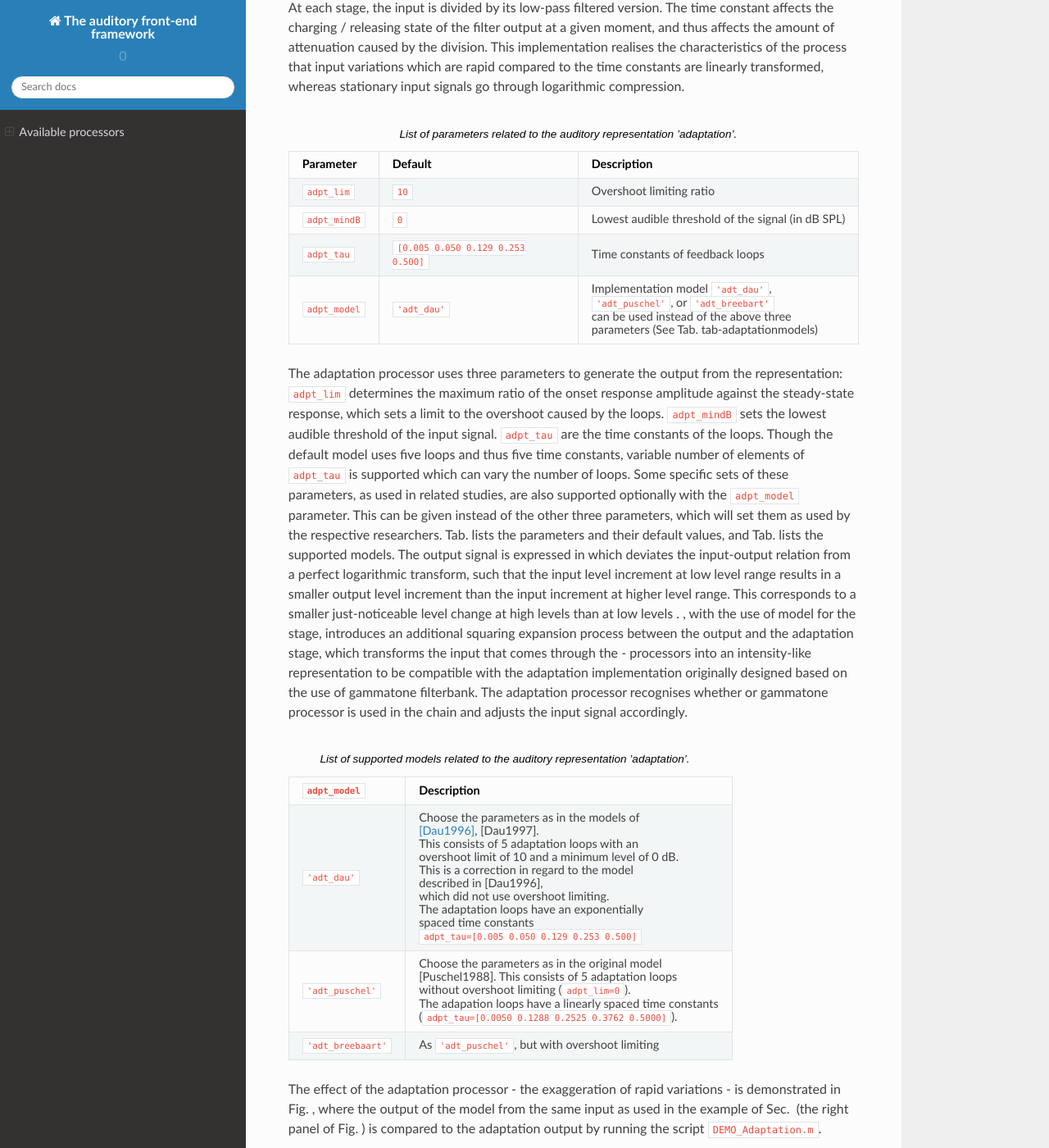
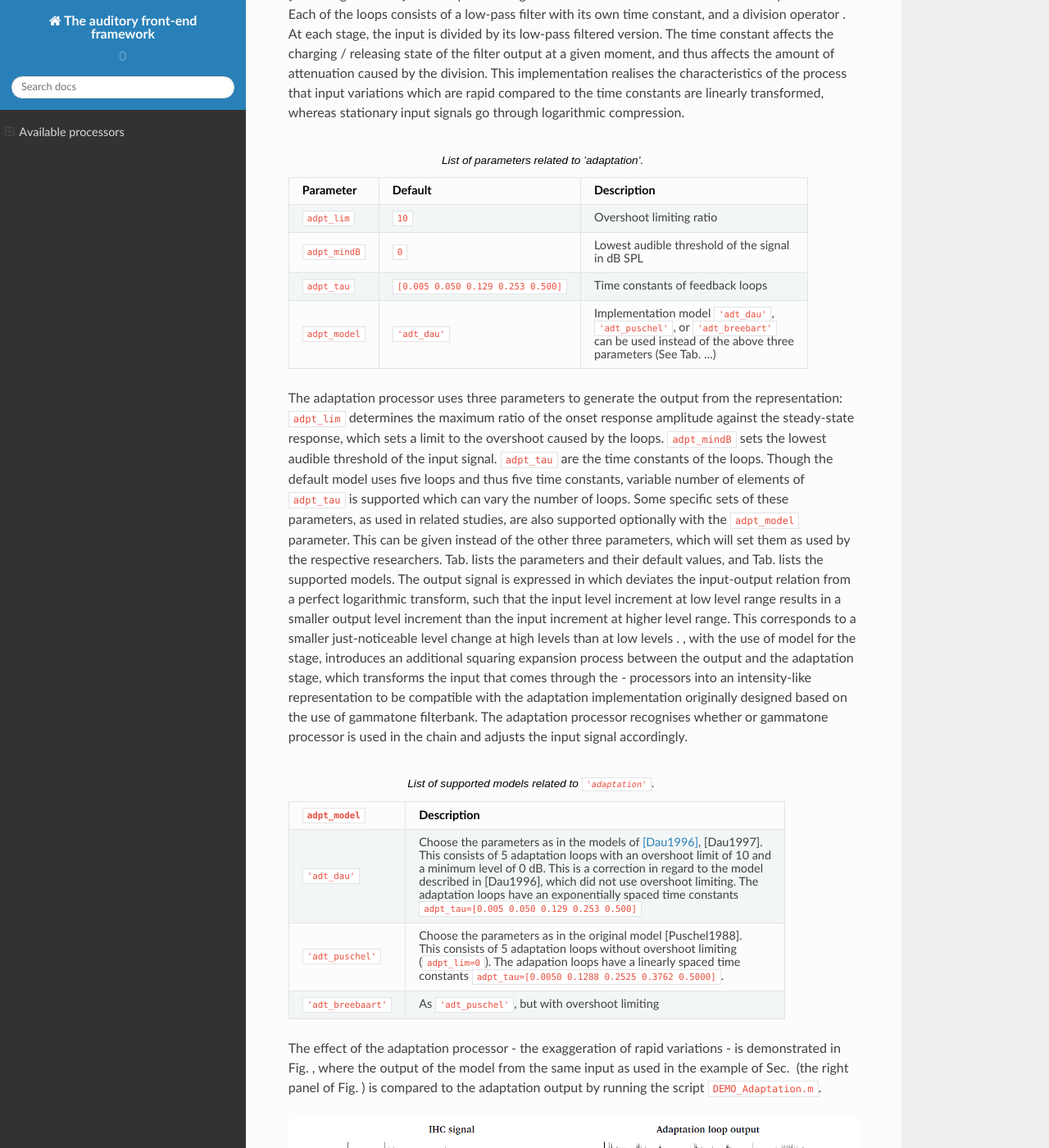
Before and after one commit to TWOEARS/documentation, a Sphinx documentation site: the page built from doc/afe/processors.txt, in a window 1280 px wide and 1400 px high, scrolled down 9311 px. Shown: the whole window at 82% size. Built offline with Sphinx 7.4.7 and the Read the Docs theme 2.0.0, drawn with Linux system fonts in a browser that asks for light colours; some of the changed text lies outside the part shown.

Commit message:
Fixed typos in tables for processors

```diff
--- a/doc/afe/processors.txt
+++ b/doc/afe/processors.txt
@@ -223,35 +223,39 @@
 
 .. table:: List of parameters related to the auditory representation ``'filterbank'``
 
-    +---------------------+-----------------+--------------------------------------------------------------------------------------+
-    |  Parameter          | Default         | Description                                                                          |
-    +=====================+=================+======================================================================================+
-    |  ``fb_type``        | ``'gammatone'`` | Filterbank type, ``'gammatone'`` or ``'drnl'``                                       |
-    +---------------------+-----------------+--------------------------------------------------------------------------------------+
-    |  ``fb_lowFreqHz``   | ``80``          | Lowest characteristic frequency in Hz                                                |
-    +---------------------+-----------------+--------------------------------------------------------------------------------------+
-    |  ``fb_highFreqHz``  | ``8000``        | Highest characteristic frequency in Hz                                               |
-    +---------------------+-----------------+--------------------------------------------------------------------------------------+
-    |  ``fb_nERBs``       | ``1``           | Distance between adjacent filters in ERB                                             |
-    +---------------------+-----------------+--------------------------------------------------------------------------------------+
-    |  ``fb_nChannels``   | ``[]``          | Number of frequency channels                                                         |
-    +---------------------+-----------------+--------------------------------------------------------------------------------------+
-    |  ``fb_cfHz``        | ``[]``          | Vector of characteristic frequencies in Hz                                           |
-    +---------------------+-----------------+--------------------------------------------------------------------------------------+
-    |  ``fb_nGamma``      | ``4``           | Filter order, ``'gammatone'``-only                                                   |
-    +---------------------+-----------------+--------------------------------------------------------------------------------------+
-    |  ``fb_bwERBs``      | ``1.01859``     | Filter bandwidth in ERB, ``'gammatone'``-only                                        |
-    +---------------------+-----------------+--------------------------------------------------------------------------------------+
-    |  ``fb_lowFreqHz``   | ``80``          | Lowest characteristic frequency in Hz, ``'gammatone'``-only                          |
-    +---------------------+-----------------+--------------------------------------------------------------------------------------+
-    |  ``fb_mocIpsi``     | ``1``           | Ipsilateral MOC factor (0 to 1). Given as a scalar (across all frequency channels)   |
-    |                     |                 |                                                                                      |
-    |                     |                 | or a vector (individual per frequency channel), ``'drnl'``-only                      |
-    +---------------------+-----------------+--------------------------------------------------------------------------------------+
-    |  ``fb_mocContra``   | ``1``           | Contralateral MOC factor (0 to 1). Same format as ``'fb_mocIpsi'``, ``'drnl'``-only  |
-    +---------------------+-----------------+--------------------------------------------------------------------------------------+
-    |  ``fb_model``       | ``'CASP'``      | DRNL model (reserved for future extension), ``'drnl'``-only                          |
-    +---------------------+-----------------+--------------------------------------------------------------------------------------+
+    +---------------------+-----------------+----------------------------------------------------------------+
+    |  Parameter          | Default         | Description                                                    |
+    +=====================+=================+================================================================+
+    |  ``fb_type``        | ``'gammatone'`` | Filterbank type, ``'gammatone'`` or ``'drnl'``                 |
+    +---------------------+-----------------+----------------------------------------------------------------+
+    |  ``fb_lowFreqHz``   | ``80``          | Lowest characteristic frequency in Hz                          |
+    +---------------------+-----------------+----------------------------------------------------------------+
+    |  ``fb_highFreqHz``  | ``8000``        | Highest characteristic frequency in Hz                         |
+    +---------------------+-----------------+----------------------------------------------------------------+
+    |  ``fb_nERBs``       | ``1``           | Distance between adjacent filters in ERB                       |
+    +---------------------+-----------------+----------------------------------------------------------------+
+    |  ``fb_nChannels``   | ``[]``          | Number of frequency channels                                   |
+    +---------------------+-----------------+----------------------------------------------------------------+
+    |  ``fb_cfHz``        | ``[]``          | Vector of characteristic frequencies in Hz                     |
+    +---------------------+-----------------+----------------------------------------------------------------+
+    |  ``fb_nGamma``      | ``4``           | Filter order, ``'gammatone'``-only                             |
+    +---------------------+-----------------+----------------------------------------------------------------+
+    |  ``fb_bwERBs``      | ``1.01859``     | Filter bandwidth in ERB, ``'gammatone'``-only                  |
+    +---------------------+-----------------+----------------------------------------------------------------+
+    |  ``fb_lowFreqHz``   | ``80``          | Lowest characteristic frequency in Hz, ``'gammatone'``-only    |
+    +---------------------+-----------------+----------------------------------------------------------------+
+    |  ``fb_mocIpsi``     | ``1``           | Ipsilateral MOC factor (0 to 1). Given as a scalar (across all |
+    |                     |                 |                                                                |
+    |                     |                 | frequency channels) or a vector (individual per frequency      |
+    |                     |                 |                                                                |
+    |                     |                 | channel), ``'drnl'``-only                                      |
+    +---------------------+-----------------+----------------------------------------------------------------+
+    |  ``fb_mocContra``   | ``1``           | Contralateral MOC factor (0 to 1). Same format as              |
+    |                     |                 |                                                                |
+    |                     |                 | ``'fb_mocIpsi'``, ``'drnl'``-only                              |
+    +---------------------+-----------------+----------------------------------------------------------------+
+    |  ``fb_model``       | ``'CASP'``      | DRNL model (reserved for future extension), ``'drnl'``-only    |
+    +---------------------+-----------------+----------------------------------------------------------------+
 
 
 
@@ -473,32 +477,33 @@
 
 .. _tab-adaption-parameters:
 
-.. table:: List of parameters related to the auditory representation ’adaptation’.
+.. table:: List of parameters related to ’adaptation’.
 
-    +-----------------+----------------+----------------------------------------+
-    | Parameter       | Default        | Description                            |
-    +=================+================+========================================+
-    | ``adpt_lim``    | ``10``         | Overshoot limiting ratio               |
-    +-----------------+----------------+----------------------------------------+
-    | ``adpt_mindB``  | ``0``          | Lowest audible threshold of the signal |
-    |                 |                | (in dB SPL)                            |
-    +-----------------+----------------+----------------------------------------+
-    | ``adpt_tau``    | ``[0.005       | Time constants of feedback loops       |
-    |                 | 0.050          |                                        |
-    |                 | 0.129          |                                        |
-    |                 | 0.253          |                                        |
-    |                 | 0.500]``       |                                        |
-    +-----------------+----------------+----------------------------------------+
-    | ``adpt_model``  | ``'adt_dau'``  | Implementation model ``'adt_dau'``,    |
-    |                 |                |                                        |
-    |                 |                | ``'adt_puschel'``, or                  |
-    |                 |                | ``'adt_breebart'``                     |
-    |                 |                |                                        |
-    |                 |                | can be used instead of the above three |
-    |                 |                |                                        |
-    |                 |                | parameters (See Tab.                   |
-    |                 |                | :ref:`tab-adaptationmodels`)           |
-    +-----------------+----------------+----------------------------------------+
+    +----------------+---------------+----------------------------------------+
+    | Parameter      | Default       | Description                            |
+    +================+===============+========================================+
+    | ``adpt_lim``   | ``10``        | Overshoot limiting ratio               |
+    +----------------+---------------+----------------------------------------+
+    | ``adpt_mindB`` | ``0``         | Lowest audible threshold of the signal |
+    |                |               |                                        |
+    |                |               | in dB SPL                              |
+    +----------------+---------------+----------------------------------------+
+    | ``adpt_tau``   | ``[0.005      | Time constants of feedback loops       |
+    |                | 0.050         |                                        |
+    |                | 0.129         |                                        |
+    |                | 0.253         |                                        |
+    |                | 0.500]``      |                                        |
+    +----------------+---------------+----------------------------------------+
+    | ``adpt_model`` | ``'adt_dau'`` | Implementation model ``'adt_dau'``,    |
+    |                |               |                                        |
+    |                |               | ``'adt_puschel'``, or                  |
+    |                |               | ``'adt_breebart'``                     |
+    |                |               |                                        |
+    |                |               | can be used instead of the above three |
+    |                |               |                                        |
+    |                |               | parameters (See Tab.                   |
+    |                |               | :ref:`... <tab-adaptationmodels>`)     |
+    +----------------+---------------+----------------------------------------+
 
 
 The adaptation processor uses three parameters to generate the output
@@ -532,43 +537,42 @@
 
 .. _tab-supported-models:
 
-.. table:: List of supported models related to the auditory representation ’adaptation’.
+.. table:: List of supported models related to ``'adaptation'``.
 
-    +----------------------+------------------------------------------------------------+
-    | ``adpt_model``       | Description                                                |
-    +======================+============================================================+
-    | ``'adt_dau'``        | Choose the parameters as in the models of                  |
-    |                      |                                                            |
-    |                      | [Dau1996]_, [Dau1997]_.                                    |
-    |                      |                                                            |
-    |                      | This consists of 5 adaptation loops with an                |
-    |                      |                                                            |
-    |                      | overshoot limit of 10 and a minimum level of 0 dB.         |
-    |                      |                                                            |
-    |                      | This is a correction in regard to the model                |
-    |                      |                                                            |
-    |                      | described in [Dau1996],                                    |
-    |                      |                                                            |
-    |                      | which did not use overshoot limiting.                      |
-    |                      |                                                            |
-    |                      | The adaptation loops have an exponentially                 |
-    |                      |                                                            |
-    |                      | spaced time constants                                      |
-    |                      |                                                            |
-    |                      | ``adpt_tau=[0.005 0.050 0.129 0.253 0.500]``               |
-    +----------------------+------------------------------------------------------------+
-    | ``'adt_puschel'``    | Choose the parameters as in the original model             |
-    |                      |                                                            |
-    |                      | [Puschel1988]_. This consists of 5 adaptation loops        |
-    |                      |                                                            |
-    |                      | without overshoot limiting (``adpt_lim=0``).               |
-    |                      |                                                            |
-    |                      | The adapation loops have a linearly spaced time constants  |
-    |                      |                                                            |
-    |                      | (``adpt_tau=[0.0050 0.1288 0.2525 0.3762 0.5000]``).       |
-    +----------------------+------------------------------------------------------------+
-    | ``'adt_breebaart'``  | As ``'adt_puschel'``, but with overshoot limiting          |
-    +----------------------+------------------------------------------------------------+
+    +---------------------+---------------------------------------------------+
+    | ``adpt_model``      | Description                                       |
+    +=====================+===================================================+
+    | ``'adt_dau'``       | Choose the parameters as in the models of         |
+    |                     | [Dau1996]_, [Dau1997]_.                           |
+    |                     |                                                   |
+    |                     | This consists of 5 adaptation loops with an       |
+    |                     | overshoot limit of 10 and                         |
+    |                     |                                                   |
+    |                     | a minimum level of 0 dB. This is a correction     |
+    |                     | in regard to the model                            |
+    |                     |                                                   |
+    |                     | described in [Dau1996],                           |
+    |                     | which did not use overshoot limiting. The         |
+    |                     |                                                   |
+    |                     | adaptation loops have an exponentially            |
+    |                     | spaced time constants                             |
+    |                     |                                                   |
+    |                     | ``adpt_tau=[0.005 0.050 0.129 0.253 0.500]``      |
+    +---------------------+---------------------------------------------------+
+    | ``'adt_puschel'``   | Choose the parameters as in the original model    |
+    |                     | [Puschel1988]_.                                   |
+    |                     |                                                   |
+    |                     | This consists of 5 adaptation loops without       |
+    |                     | overshoot limiting                                |
+    |                     |                                                   |
+    |                     | (``adpt_lim=0``). The adapation loops have a      |
+    |                     | linearly spaced time                              |
+    |                     |                                                   |
+    |                     | constants ``adpt_tau=[0.0050 0.1288 0.2525        |
+    |                     | 0.3762 0.5000]``.                                 |
+    +---------------------+---------------------------------------------------+
+    | ``'adt_breebaart'`` | As ``'adt_puschel'``, but with overshoot limiting |
+    +---------------------+---------------------------------------------------+
 
 
 
@@ -624,7 +628,7 @@
 
 .. _tab-acorr-parameters:
 
-.. table:: List of parameters related to the auditory representation ’autocorrelation’.
+.. table:: List of parameters related to the auditory representation ``'autocorrelation'``.
 
     =================== ========== =========================================================
     Parameter           Default    Description
@@ -990,7 +994,7 @@
 
 .. _tab-pitch:
 
-.. table:: List of parameters related to ``pitch``.
+.. table:: List of parameters related to ``'pitch'``.
 
     +---------------------+--------------+-----------------------------------------------+
     | Parameter           | Default      | Description                                   |
```
